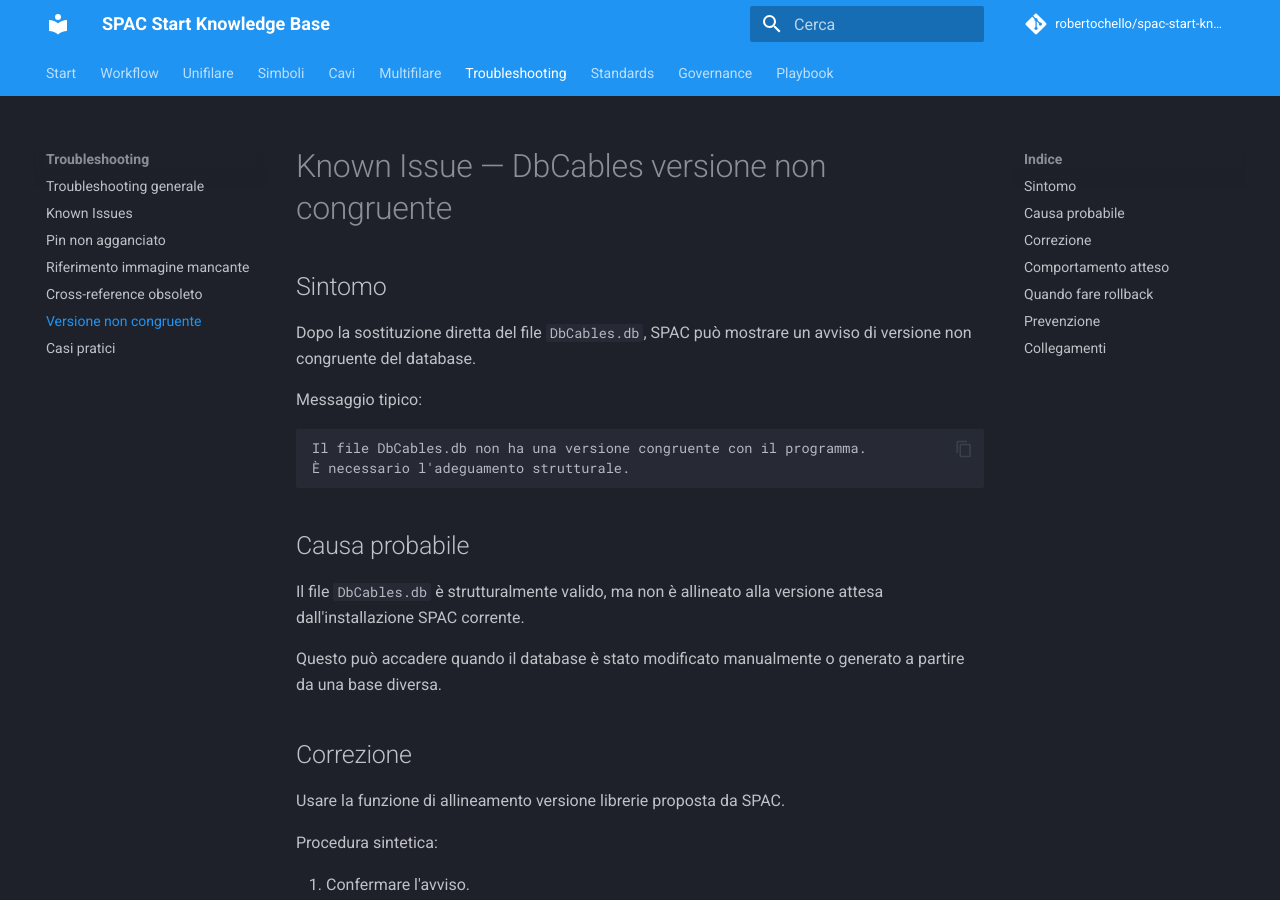
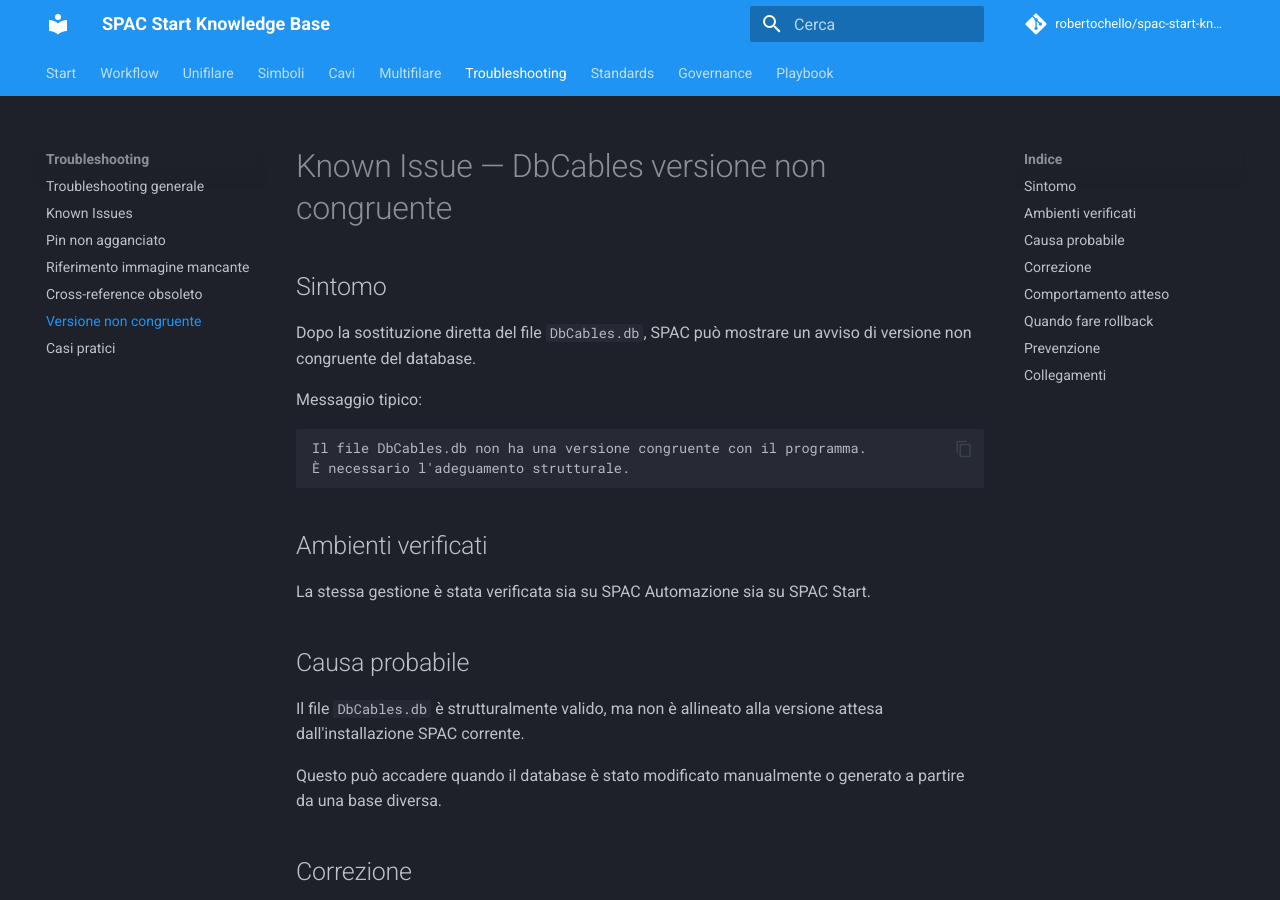
Before and after one commit to robertochello/spac-start-knowledge-base, an MkDocs documentation site: the page built from docs/known-issues/dbcables-version-mismatch.md, in a window 1280 px wide and 900 px high. Built offline with MkDocs 1.6.1 and Material for MkDocs 9.7.7, drawn with Linux system fonts in a browser that asks for light colours; comment, search, counter and statistics services are not loaded; some of the changed text lies outside the part shown.

Commit message:
Add SPAC Start note to DbCables known issue

````diff
--- a/docs/known-issues/dbcables-version-mismatch.md
+++ b/docs/known-issues/dbcables-version-mismatch.md
@@ -10,6 +10,10 @@
 Il file DbCables.db non ha una versione congruente con il programma.
 È necessario l'adeguamento strutturale.
 ```
+
+## Ambienti verificati
+
+La stessa gestione è stata verificata sia su SPAC Automazione sia su SPAC Start.
 
 ## Causa probabile
 
@@ -57,8 +61,10 @@
 - Eseguire integrity check prima del rilascio.
 - Marcare i cavi custom con campi dedicati.
 - Verificare i dati tecnici su datasheet prima dell'uso reale.
+- Applicare i back-check quando il database è destinato a più ambienti.
 
 ## Collegamenti
 
 - [Archivio Cavi DbCables](../25-cable-archive-dbcables.md)
 - [Aggiornare Archivio Cavi DbCables](../playbooks/update-dbcables-archive.md)
+- [Back-check e controlli incrociati](../26-back-check-controls.md)
````
